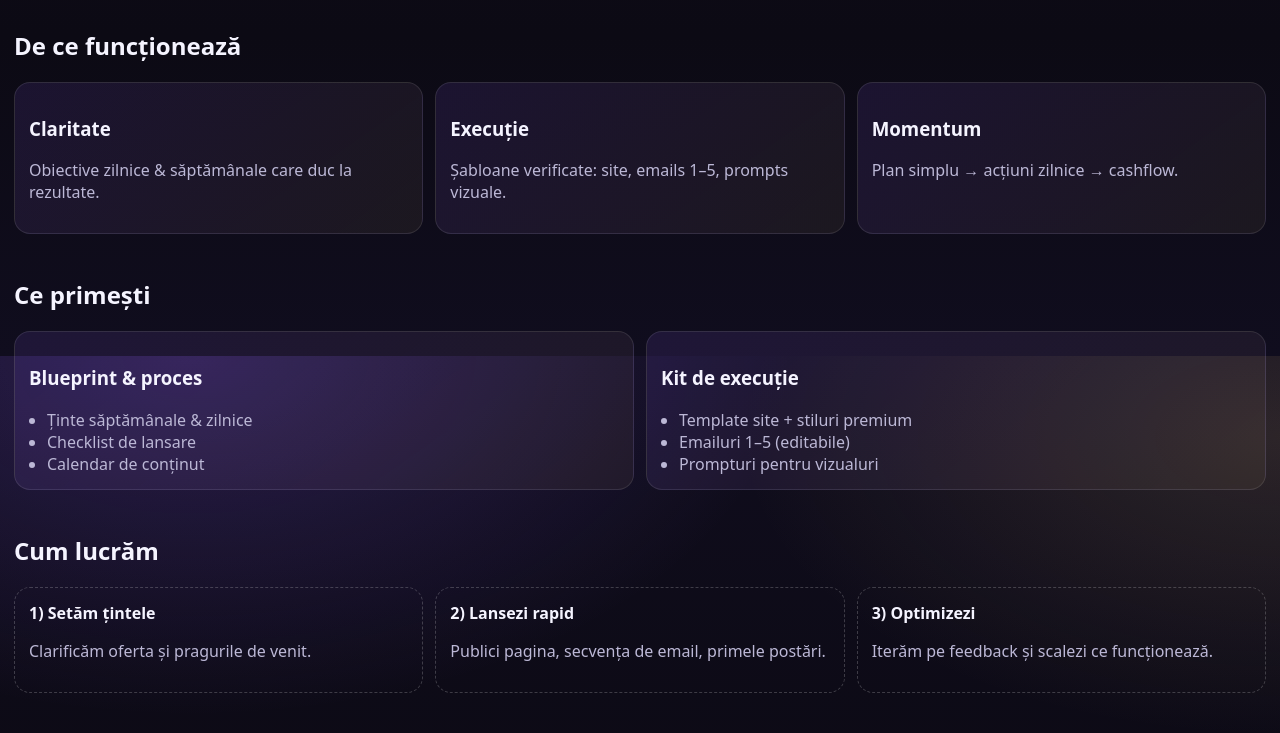
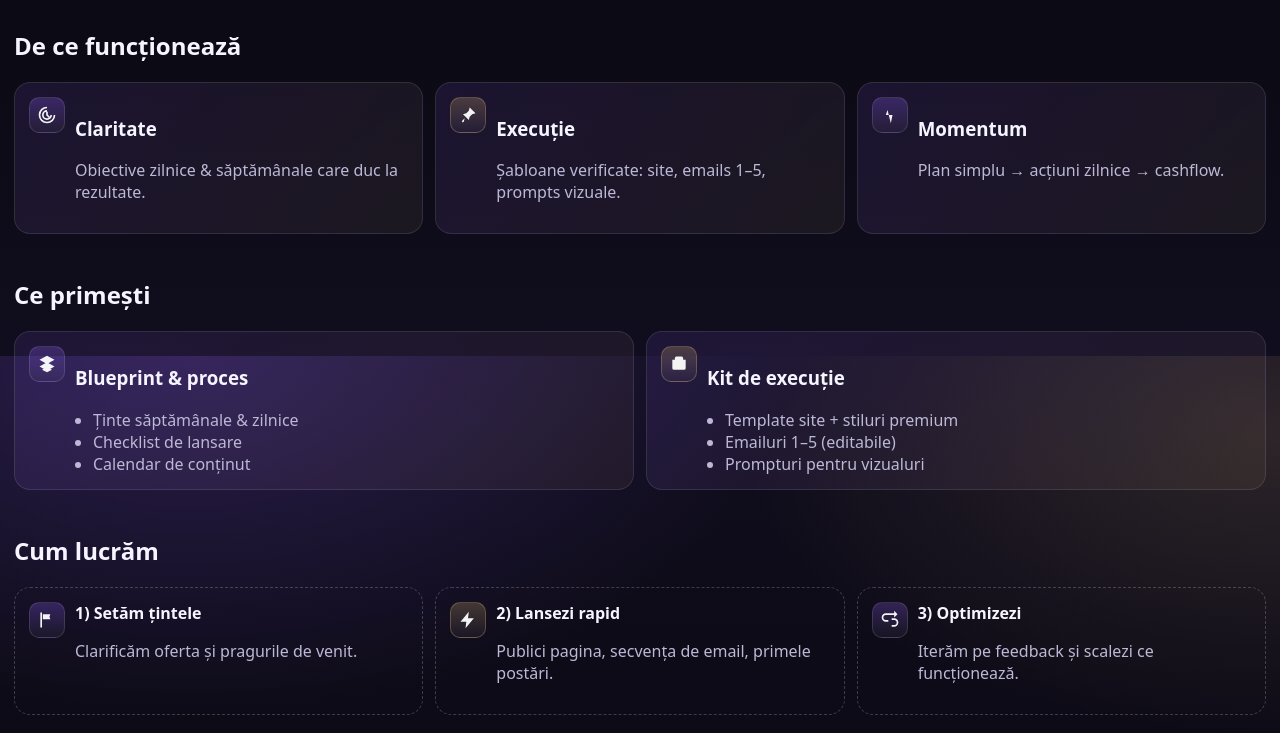
Before and after one commit to Floare08/CashFlowLab, a plain HTML site: page index.html in a window 1280 px wide. Shown: the part 444-1177 px from the top of the page. Drawn offline with Linux system fonts and the light colour scheme.

Commit message:
Update index.html

```diff
--- a/index.html
+++ b/index.html
@@ -57,7 +57,7 @@
     .strip{margin:10px 0; padding:10px 12px; border:1px solid rgba(255,255,255,.12);
            border-radius:14px; background:rgba(255,255,255,.04); display:inline-flex; gap:12px; flex-wrap:wrap}
 
-    /* HERO image in dreapta */
+    /* HERO image în dreapta */
     .hero-media{
       display:flex; align-items:center; justify-content:flex-end;
       border-radius:var(--rad); overflow:hidden; min-height:260px;
@@ -78,6 +78,17 @@
     .muted{color:var(--muted)}
     .footer{padding:32px 14px 60px; text-align:center; color:var(--muted)}
     .cta-row{display:flex; gap:10px; flex-wrap:wrap}
+
+    /* === Icons === */
+    .iconed{display:flex; align-items:flex-start; gap:10px}
+    .icon{
+      display:inline-grid; place-items:center; flex:0 0 36px; height:36px; width:36px;
+      border-radius:10px;
+      background:linear-gradient(180deg, rgba(139,92,246,.28), rgba(255,255,255,.04));
+      border:1px solid rgba(255,255,255,.12)
+    }
+    .icon svg{width:20px; height:20px; color:#fff; opacity:.95}
+    .icon-gold{background:linear-gradient(180deg, rgba(196,164,107,.28), rgba(255,255,255,.04)); border-color:rgba(196,164,107,.35)}
   </style>
 
   <!-- Schema.org Product -->
@@ -141,21 +152,53 @@
     </section>
   </main>
 
-  <!-- FEATURES -->
+  <!-- FEATURES cu iconițe -->
   <section id="features" class="section">
     <h2>De ce funcționează</h2>
     <div class="grid-3">
-      <div class="card"><h3>Claritate</h3><p class="muted">Obiective zilnice & săptămânale care duc la rezultate.</p></div>
-      <div class="card"><h3>Execuție</h3><p class="muted">Șabloane verificate: site, emails 1–5, prompts vizuale.</p></div>
-      <div class="card"><h3>Momentum</h3><p class="muted">Plan simplu → acțiuni zilnice → cashflow.</p></div>
+      <div class="card iconed">
+        <span class="icon">
+          <!-- target -->
+          <svg viewBox="0 0 24 24" fill="currentColor"><path d="M12 2a10 10 0 1010 10h-2A8 8 0 1112 4V2zm0 4a6 6 0 106 6h-2a4 4 0 11-4-4V6zm1 2v3.586l2.707 2.707-1.414 1.414L11 12.414V8h2z"/></svg>
+        </span>
+        <div>
+          <h3>Claritate</h3>
+          <p class="muted">Obiective zilnice & săptămânale care duc la rezultate.</p>
+        </div>
+      </div>
+      <div class="card iconed">
+        <span class="icon icon-gold">
+          <!-- rocket -->
+          <svg viewBox="0 0 24 24" fill="currentColor"><path d="M14 3l7 7-4 1-3 3-1 4-7-7 4-1 3-3 1-4zM5 19l3-3-1 4-2 1 0-2z"/></svg>
+        </span>
+        <div>
+          <h3>Execuție</h3>
+          <p class="muted">Șabloane verificate: site, emails 1–5, prompts vizuale.</p>
+        </div>
+      </div>
+      <div class="card iconed">
+        <span class="icon">
+          <!-- activity pulse -->
+          <svg viewBox="0 0 24 24" fill="currentColor"><path d="M3 12h4l2-6 4 16 2-10h4"/></svg>
+        </span>
+        <div>
+          <h3>Momentum</h3>
+          <p class="muted">Plan simplu → acțiuni zilnice → cashflow.</p>
+        </div>
+      </div>
     </div>
   </section>
 
-  <!-- INSIDE -->
+  <!-- INSIDE cu iconițe -->
   <section id="inside" class="section">
     <h2>Ce primești</h2>
     <div class="grid-2">
-      <div class="card">
+      <div class="card iconed">
+        <span class="icon">
+          <!-- layers -->
+          <svg viewBox="0 0 24 24" fill="currentColor"><path d="M12 2l9 5-9 5L3 7l9-5zm0 8l9 5-9 5-9-5 9-5zm0 6l6 3-6 3-6-3 6-3z"/></svg>
+        </span>
+        <div>
           <h3>Blueprint & proces</h3>
           <ul class="muted" style="margin:8px 0 0; padding-left:18px">
             <li>Ținte săptămânale & zilnice</li>
@@ -163,7 +206,13 @@
             <li>Calendar de conținut</li>
           </ul>
         </div>
-      <div class="card">
+      </div>
+      <div class="card iconed">
+        <span class="icon icon-gold">
+          <!-- toolbox -->
+          <svg viewBox="0 0 24 24" fill="currentColor"><path d="M7 7V5a2 2 0 012-2h6a2 2 0 012 2v2h3v10a2 2 0 01-2 2H6a2 2 0 01-2-2V7h3zm2-2h6v2H9V5zm1 6h4v2h-4v-2z"/></svg>
+        </span>
+        <div>
           <h3>Kit de execuție</h3>
           <ul class="muted" style="margin:8px 0 0; padding-left:18px">
             <li>Template site + stiluri premium</li>
@@ -172,15 +221,34 @@
           </ul>
         </div>
       </div>
+    </div>
   </section>
 
-  <!-- HOW IT WORKS -->
+  <!-- HOW IT WORKS cu iconițe -->
   <section class="section">
     <h2>Cum lucrăm</h2>
     <div class="grid-3">
-      <div class="step"><b>1) Setăm țintele</b><p class="muted">Clarificăm oferta și pragurile de venit.</p></div>
-      <div class="step"><b>2) Lansezi rapid</b><p class="muted">Publici pagina, secvența de email, primele postări.</p></div>
-      <div class="step"><b>3) Optimizezi</b><p class="muted">Iterăm pe feedback și scalezi ce funcționează.</p></div>
+      <div class="step iconed">
+        <span class="icon">
+          <!-- flag -->
+          <svg viewBox="0 0 24 24" fill="currentColor"><path d="M4 3h2v18H4V3zm3 2h9l-1 3 1 3H7V5z"/></svg>
+        </span>
+        <div><b>1) Setăm țintele</b><p class="muted">Clarificăm oferta și pragurile de venit.</p></div>
+      </div>
+      <div class="step iconed">
+        <span class="icon icon-gold">
+          <!-- bolt -->
+          <svg viewBox="0 0 24 24" fill="currentColor"><path d="M13 2L3 14h7l-1 8 10-12h-7l1-8z"/></svg>
+        </span>
+        <div><b>2) Lansezi rapid</b><p class="muted">Publici pagina, secvența de email, primele postări.</p></div>
+      </div>
+      <div class="step iconed">
+        <span class="icon">
+          <!-- optimize -->
+          <svg viewBox="0 0 24 24" fill="currentColor"><path d="M17 1l4 4-4 4V6H7a3 3 0 000 6h3v2H7A5 5 0 117 4h10V1zm0 11a3 3 0 010 6H14v2h3a5 5 0 000-10h-3v2h3z"/></svg>
+        </span>
+        <div><b>3) Optimizezi</b><p class="muted">Iterăm pe feedback și scalezi ce funcționează.</p></div>
+      </div>
     </div>
   </section>
 
```
Lines whose indentation alone changed are shown as unchanged.
